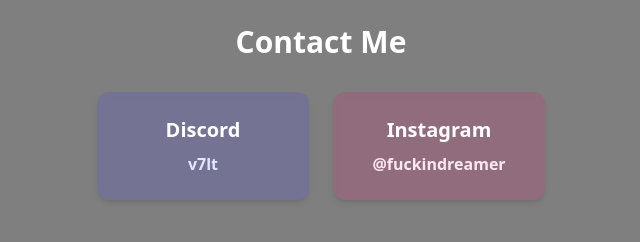
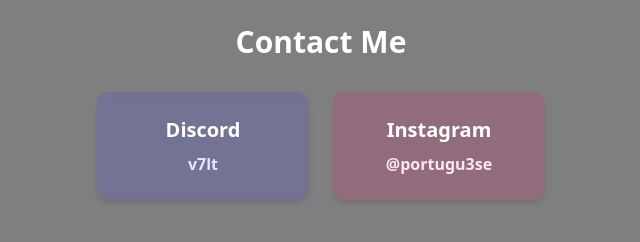
Before and after one commit to v7lt/v7lt.github.io, a plain HTML site: page index.html in a window 1280 px wide. Shown: the part 1672-1914 px from the top of the page, 319-959 px from the left. Drawn offline with nearby package versions, Linux system fonts and the light colour scheme.

Commit message:
Update index.html

```diff
--- a/index.html
+++ b/index.html
@@ -128,7 +128,7 @@
       </div>
       <div class="bg-pink-600/20 backdrop-blur-sm p-6 rounded-xl shadow-md transform transition-transform duration-300 hover:-translate-y-2 flex flex-col items-center justify-center">
         <h3 class="text-xl font-bold mb-2">Instagram</h3>
-        <a href="https://instagram.com/fuckindreamer" target="_blank" class="text-pink-100 hover:text-white font-semibold">@fuckindreamer</a>
+        <a href="https://instagram.com/portugu3se" target="_blank" class="text-pink-100 hover:text-white font-semibold">@portugu3se</a>
       </div>
     </div>
   </section>
```
